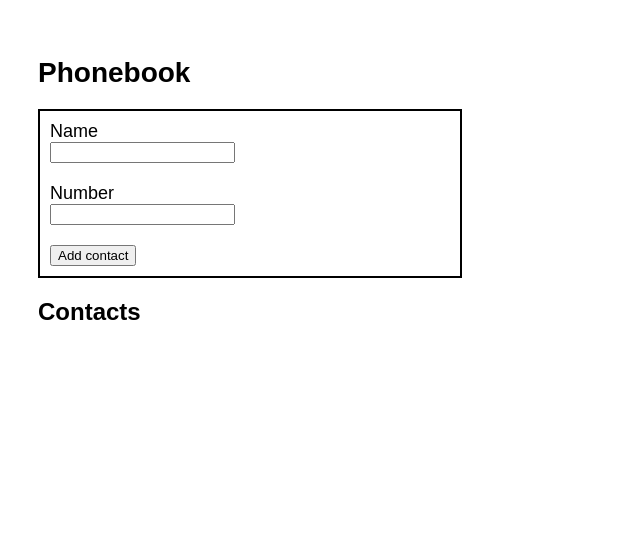
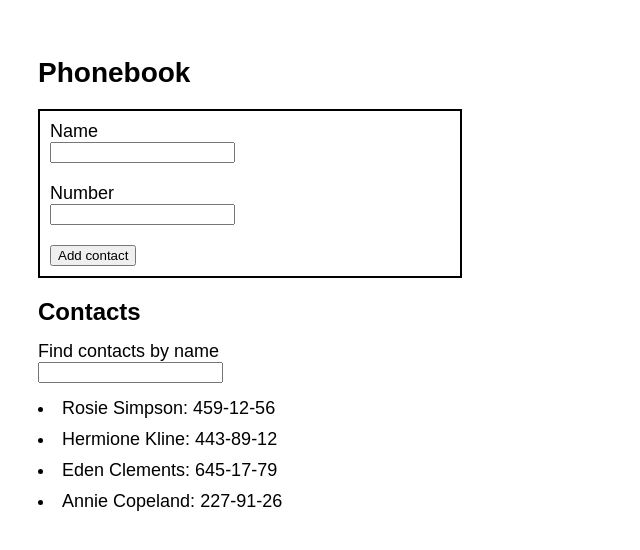
Before and after one commit to valik-kinakh/goit-react-hw-02-phonebook, a React (Create React App) app: page / in a window 1280 px wide. Shown: the top 550 px of the page, without its empty margins (0-640 px from the left). Built offline with nearby package versions, Linux system fonts and the light colour scheme; the HTML template or start-up script is replaced by a standard one.

Commit message:
add filter component

```diff
--- a/src/components/App.jsx
+++ b/src/components/App.jsx
@@ -1,19 +1,22 @@
 import Title from './common/Title';
 import SubTitle from './common/SubTitle';
 import ContactForm from './ContactForm';
-import { useEffect, useState } from 'react';
+import { useState } from 'react';
 import ContactList from './ContactList';
+import Filter from './Filter';
 
 export const App = () => {
-  const [contacts, setContacts] = useState([]);
+  const [contacts, setContacts] = useState([
+    { id: 'id-1', name: 'Rosie Simpson', number: '459-12-56' },
+    { id: 'id-2', name: 'Hermione Kline', number: '443-89-12' },
+    { id: 'id-3', name: 'Eden Clements', number: '645-17-79' },
+    { id: 'id-4', name: 'Annie Copeland', number: '227-91-26' },
+  ]);
+  const [searchQuery, setSearchQuery] = useState('');
 
   const addContact = contact => {
     setContacts(prevState => [...prevState, contact]);
   };
-
-  useEffect(() => {
-    console.log(contacts);
-  }, [contacts]);
 
   return (
     <div className="app">
@@ -21,7 +24,8 @@ export const App = () => {
       <ContactForm addContact={addContact} />
 
       <SubTitle title="Contacts" />
-      <ContactList contacts={contacts} />
+      <Filter setSearchQuery={setSearchQuery} value={searchQuery} />
+      <ContactList contacts={contacts} searchQuery={searchQuery} />
     </div>
   );
 };
--- a/src/components/ContactList/ContactList.js
+++ b/src/components/ContactList/ContactList.js
@@ -2,10 +2,15 @@ import React from 'react';
 import Proptypes from 'prop-types';
 import s from './ContactList.module.css';
 
-const ContactList = ({ contacts }) => {
+const ContactList = ({ contacts, searchQuery }) => {
+  const filterCallback = contact => {
+    const searchQueryToLowercase = searchQuery.toLowerCase();
+    return contact.name.toLowerCase().includes(searchQueryToLowercase);
+  };
+
   return (
     <ul className={s.list}>
-      {contacts.map(contact => (
+      {contacts.filter(filterCallback).map(contact => (
         <li className={s.item} key={contact.id}>
           {contact.name}: {contact.number}
         </li>
@@ -22,6 +27,7 @@ ContactList.propTypes = {
       number: Proptypes.string,
     })
   ).isRequired,
+  searchQuery: Proptypes.string,
 };
 
 export default ContactList;
--- /dev/null
+++ b/src/components/Filter/Filter.js
@@ -0,0 +1,24 @@
+import React from 'react';
+import Label from '../common/Label';
+import Proptypes from 'prop-types';
+import s from './Filter.module.css';
+
+const Filter = ({ setSearchQuery, value }) => {
+  const handleChange = e => {
+    setSearchQuery(e.target.value);
+  };
+
+  return (
+    <div className={s.filter}>
+      <Label htmlFor="searchQuery" text="Find contacts by name" />
+      <input value={value} onChange={handleChange} />
+    </div>
+  );
+};
+
+Filter.propTypes = {
+  value: Proptypes.string.isRequired,
+  setSearchQuery: Proptypes.func.isRequired,
+};
+
+export default Filter;
--- /dev/null
+++ b/src/components/Filter/Filter.module.css
@@ -0,0 +1,3 @@
+.filter{
+  margin: 15px 0;
+}
--- /dev/null
+++ b/src/components/Filter/index.js
@@ -0,0 +1 @@
+export { default } from './Filter';
```
